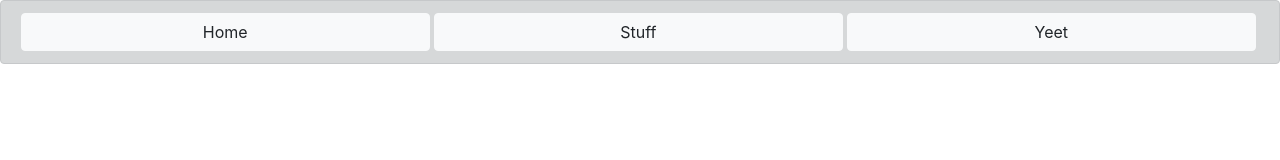
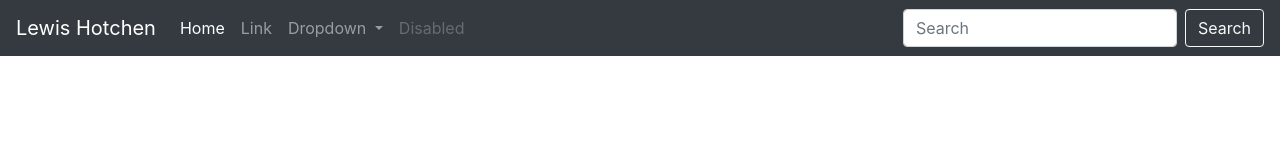
Before and after one commit to Lewis-Hotchen/Lewis-Hotchen.github.io, a plain HTML site: page index.html in a window 1280 px wide. Drawn offline with nearby package versions, Linux system fonts and the light colour scheme.

Commit message:
New Navbar

```diff
--- a/index.html
+++ b/index.html
@@ -17,12 +17,44 @@
     </style>
 </head>
 <body>
-    <div class="alert alert-dark" role="alert">
-        <button type="button" class="btn btn-light cust-button">Home</button>
-        <button type="button" class="btn btn-light cust-button">Stuff</button>
-        <button type="button" class="btn btn-light cust-button">Yeet</button>
+    <nav class="navbar navbar-expand-lg navbar-dark bg-dark" style="color: #fff">
+        <a class="navbar-brand" href="#">Lewis Hotchen</a>
+        <button class="navbar-toggler" type="button" data-toggle="collapse" data-target="#navbarSupportedContent" aria-controls="navbarSupportedContent" aria-expanded="false" aria-label="Toggle navigation">
+            <span class="navbar-toggler-icon"></span>
+        </button>
+
+        <div class="collapse navbar-collapse" id="navbarSupportedContent">
+            <ul class="navbar-nav mr-auto">
+                <li class="nav-item active">
+                    <a class="nav-link" href="#">Home <span class="sr-only">(current)</span></a>
+                </li>
+                <li class="nav-item">
+                    <a class="nav-link" href="#">Link</a>
+                </li>
+                <li class="nav-item dropdown">
+                    <a class="nav-link dropdown-toggle" href="#" id="navbarDropdown" role="button" data-toggle="dropdown" aria-haspopup="true" aria-expanded="false">
+                        Dropdown
+                    </a>
+                    <div class="dropdown-menu" aria-labelledby="navbarDropdown">
+                        <a class="dropdown-item" href="#">Action</a>
+                        <a class="dropdown-item" href="#">Another action</a>
+                        <div class="dropdown-divider"></div>
+                        <a class="dropdown-item" href="#">Something else here</a>
+                    </div>
+                </li>
+                <li class="nav-item">
+                    <a class="nav-link disabled" href="#">Disabled</a>
+                </li>
+            </ul>
+            <form class="form-inline my-2 my-lg-0">
+                <input class="form-control mr-sm-2" type="search" placeholder="Search" aria-label="Search">
+                <button class="btn btn-outline-light my-2 my-sm-0" type="submit">Search</button>
+            </form>
+        </div>
+    </nav>
+    <div class="content">
+
     </div>
-
     <!-- Optional JavaScript -->
     <!-- jQuery first, then Popper.js, then Bootstrap JS -->
     <script src="https://code.jquery.com/jquery-3.2.1.slim.min.js" integrity="sha384-KJ3o2DKtIkvYIK3UENzmM7KCkRr/rE9/Qpg6aAZGJwFDMVNA/GpGFF93hXpG5KkN" crossorigin="anonymous"></script>
```
